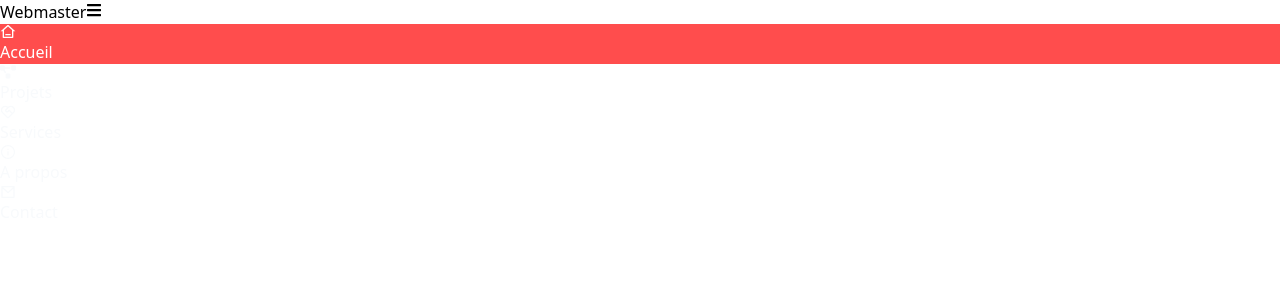
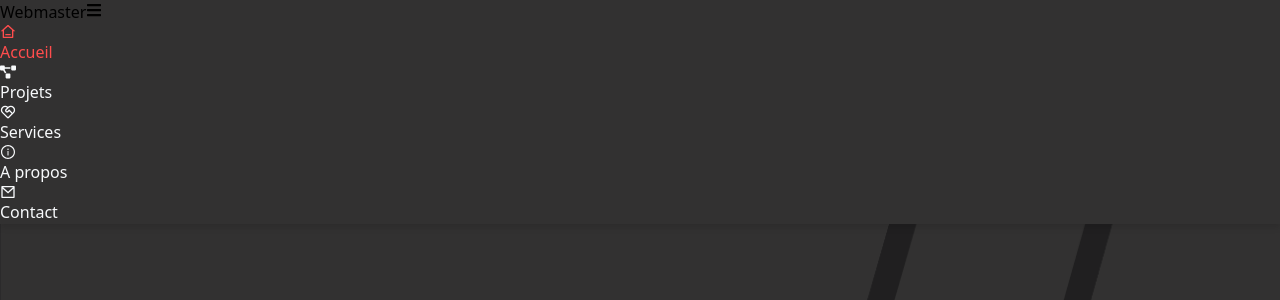
Before and after one commit to yann-andronio/Webster, a React (Vite) app: page / in a window 1280 px wide. Shown: the top 300 px of the page. Built offline with nearby package versions, Linux system fonts and the light colour scheme.

Commit message:
modification de header

```diff
--- a/src/components/header/Header.tsx
+++ b/src/components/header/Header.tsx
@@ -1,12 +1,31 @@
-import { Fragment } from "react/jsx-runtime";
-import Navbar from "../navvbar/Navbar";
+import { Fragment } from 'react';
+import Navbar from '../navvbar/Navbar';
+import s from './header.module.css';
+
+const Header: React.FC = () => {
+  return (
+    <Fragment>
+      <Navbar />
+      <div className={`${s.BoxprentBg}`}>
+        <div className={`${s.ChildBox} w-2/4  pl-32 pt-20`}>
+
+          <div className={s.text}>
+            <p className='text-3xl'>FREE</p>
+            <h1 className={`${s.name} text-6xl font-bold text-white `}>Webster</h1>
+            <p className='text-3xl ml-32'>LANCE</p>
+          </div>
+
+          <div className={s.description}>
+            <p className={` text-white  `} >Chez Webster, nous créons des sites web sur mesure qui propulsent votre entreprise vers le succès. Innovation, performance et design sont au cœur de tout ce que nous faisons pour offrir une expérience en ligne exceptionnelle.</p>
+
+          </div>
+        </div>
 
 
-export default function Header() {
-  return (
-   <Fragment>
-    <Navbar/>
+      </div>
 
-   </Fragment>
-  )
-}
+    </Fragment>
+  );
+};
+
+export default Header;
--- a/src/components/header/header.module.css
+++ b/src/components/header/header.module.css
@@ -0,0 +1,14 @@
+.BoxprentBg{
+    background-image: url(../../assets//images/4.png);
+    height: 50rem ;
+    background-repeat: no-repeat;
+    background-size: cover ;
+}
+
+.name{
+
+}
+
+
+
+.description{}
--- a/src/components/navvbar/Navbar.tsx
+++ b/src/components/navvbar/Navbar.tsx
@@ -5,12 +5,9 @@ import { RiHome3Line, RiServiceLine, RiMailLine } from 'react-icons/ri';
 import { FaProjectDiagram } from 'react-icons/fa';
 import { AiOutlineInfoCircle } from 'react-icons/ai';
 
-
-
 const Navbar: React.FC = () => {
   const [isOpen, setIsOpen] = useState<boolean>(false);
   const [isClick, setIsClick] = useState<string>('Accueil');
-
 
   const Scrolltopage = (id: string) => {
     const element = document.getElementById(id);
@@ -22,14 +19,13 @@ const Navbar: React.FC = () => {
     }
   };
 
-
   const handleClick = (id: string) => {
     setIsClick(id);
     Scrolltopage(id);
   };
 
   return (
-    <nav className="bg-white border-gray-200 dark:bg-gray-900">
+    <nav className={s.nav}>
       <div className="max-w-screen-xl flex flex-wrap items-center justify-between mx-auto p-4">
         <span className="self-center text-2xl font-semibold whitespace-nowrap dark:text-white">
           Webmaster
@@ -46,7 +42,7 @@ const Navbar: React.FC = () => {
         </button>
 
         <div className={`${isOpen ? 'block' : 'hidden'} ${s.box_link} w-full md:block md:w-auto`} id="navbar-default">
-          <ul className="font-medium flex flex-col p-4 md:p-0 mt-4 border border-gray-100 rounded-lg bg-gray-50 md:flex-row md:space-x-8 rtl:space-x-reverse md:mt-0 md:border-0 md:bg-white dark:bg-gray-800 md:dark:bg-gray-900 dark:border-gray-700">
+          <ul className="font-medium flex flex-col p-4 md:p-0 mt-4  md:flex-row md:space-x-8 rtl:space-x-reverse">
             <li
               onClick={() => handleClick('Accueil')}
               className={`${s.link} ${s.colorLinkNavbar} ${isClick === 'Accueil' ? s.activeLink : s.inactiveLink}`}
@@ -56,28 +52,28 @@ const Navbar: React.FC = () => {
             </li>
             <li
               onClick={() => handleClick('Projets')}
-              className={`${s.link} ${s.colorLinkNavbar} ${isClick === 'Projets' ? s.activeLink : s.inactiveLink}`}
+              className={` ${isClick === 'Projets' ? s.activeLink : s.inactiveLink}`}
               id="Projets"
             >
               <FaProjectDiagram className="inline-block mr-2" /> Projets
             </li>
             <li
               onClick={() => handleClick('Services')}
-              className={`${s.link} ${s.colorLinkNavbar} ${isClick === 'Services' ? s.activeLink : s.inactiveLink}`}
+              className={` ${isClick === 'Services' ? s.activeLink : s.inactiveLink}`}
               id="Services"
             >
               <RiServiceLine className="inline-block mr-2" /> Services
             </li>
             <li
               onClick={() => handleClick('Apropos')}
-              className={`${s.link} ${s.colorLinkNavbar} ${isClick === 'Apropos' ? s.activeLink : s.inactiveLink}`}
+              className={` ${isClick === 'Apropos' ? s.activeLink : s.inactiveLink}`}
               id="Apropos"
             >
               <AiOutlineInfoCircle className="inline-block mr-2" /> A propos
             </li>
             <li
               onClick={() => handleClick('Contact')}
-              className={`${s.link} ${s.colorLinkNavbar} ${isClick === 'Contact' ? s.activeLink : s.inactiveLink}`}
+              className={`  ${isClick === 'Contact' ? s.activeLink : s.inactiveLink}`}
               id="Contact"
             >
               <RiMailLine className="inline-block mr-2" /> Contact
--- a/src/components/navvbar/navbar.module.css
+++ b/src/components/navvbar/navbar.module.css
@@ -1,21 +1,32 @@
 :root {
     --color-link-navbar: #f8fafc;
+    --color-background : #323131 ;
+}
 
+
+.nav{
+    background-color: var(--color-background);
+}
+
+.activeLink {
+    color: #ff4d4d;
+}
+
+.inactiveLink {
+    color: var(--color-link-navbar);
+    cursor: pointer;
 
 }
 
-.colorLinkNavbar {
-    color: var(  --color-link-navbar);
-    cursor: pointer;
+
+
+.nav {
+
+    position: fixed;
+    top: 0;
+    left: 0;
+    width: 100%;
+    z-index: 1000;
+    background-color: var(--color-background);
+    box-shadow: 0 4px 6px rgba(0, 0, 0, 0.1);
 }
-
-.activeLink {
-
-    background-color: #ff4d4d;
-    color: #fff;
-  }
-
-  .inactiveLink {
-
- color: var(  --color-link-navbar); ;
-  }
```
